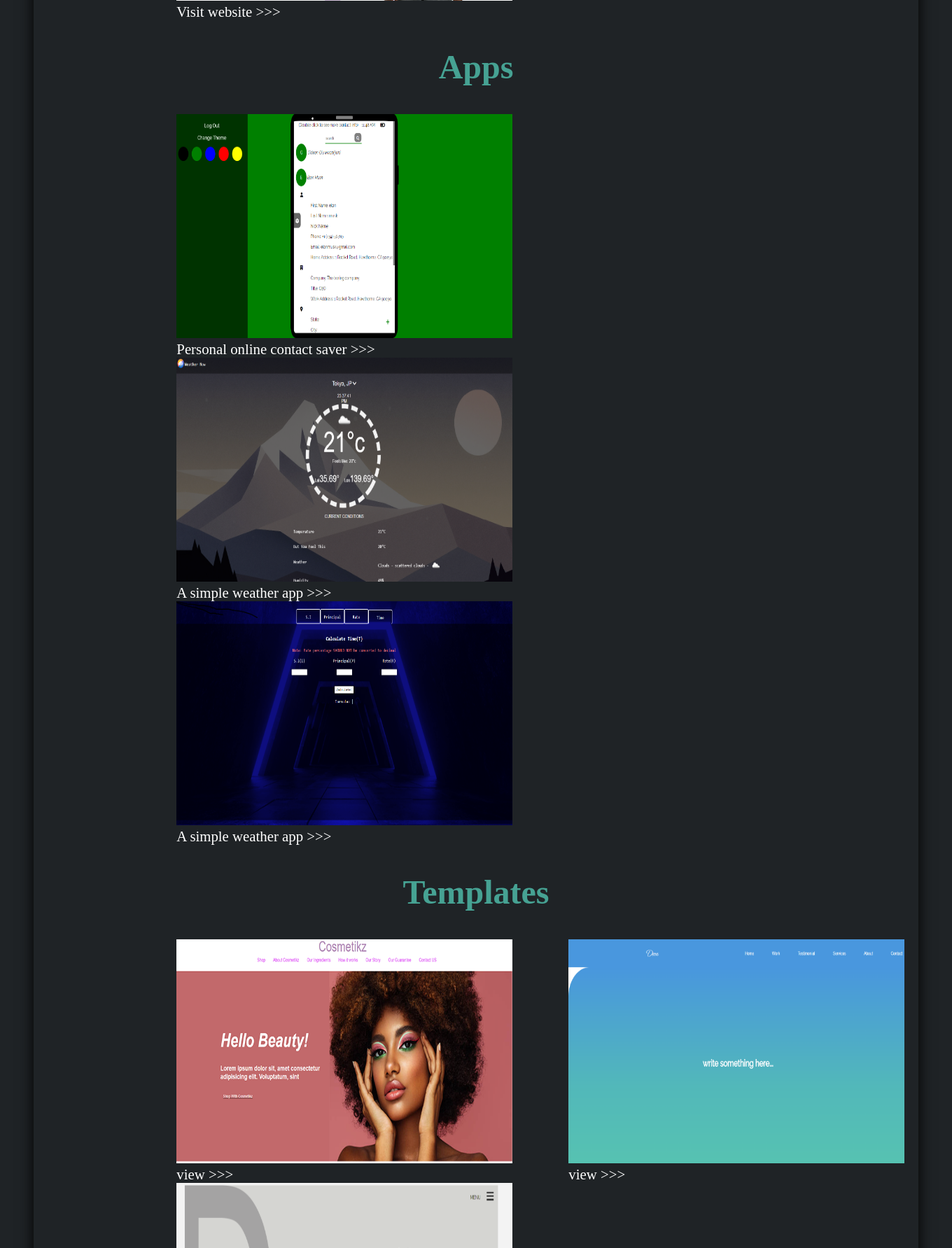
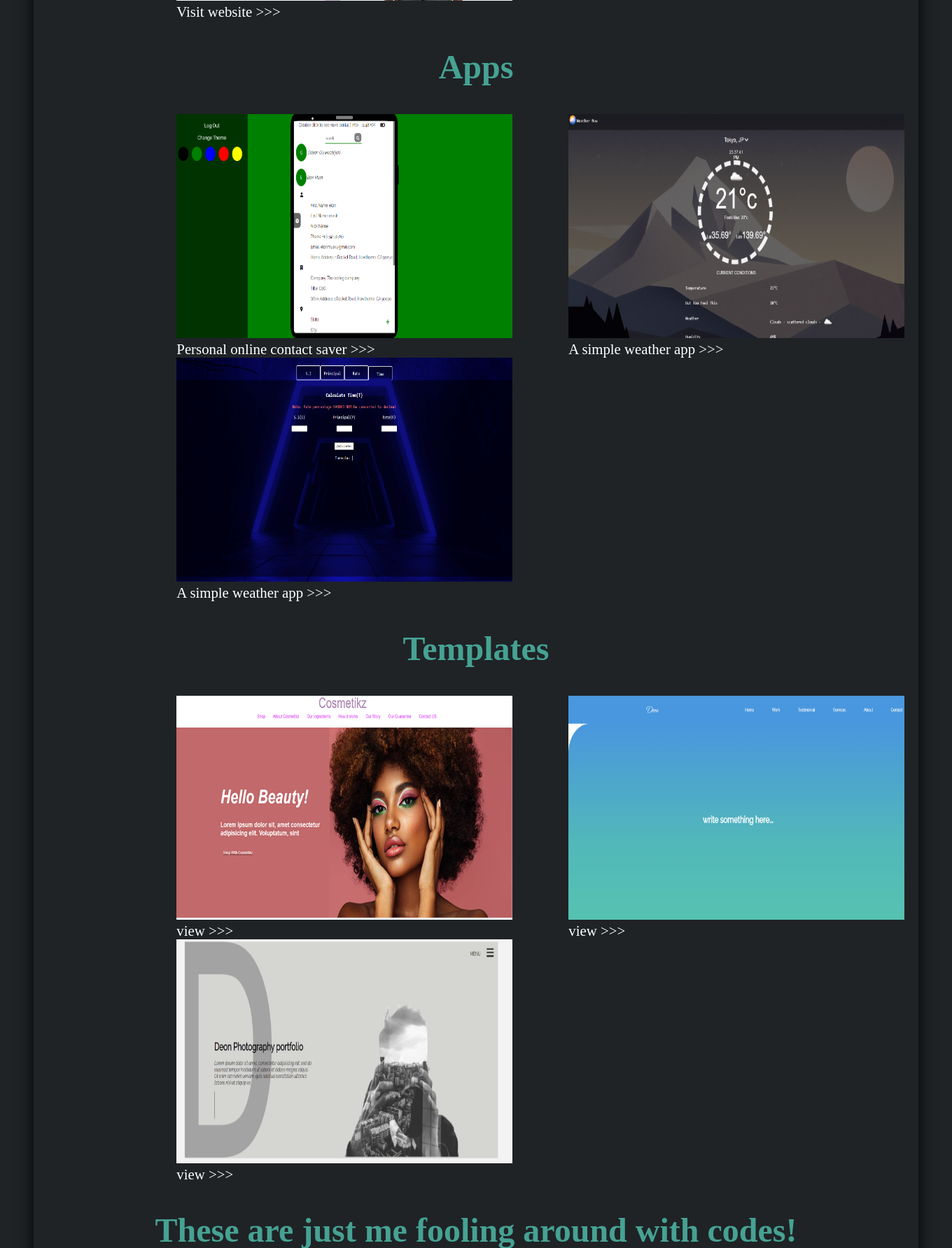
Before and after one commit to GideonDeon/Deonportfolio, a Django app: page /my_work/ in a window 1360 px wide. Shown: the part 698-2481 px from the top of the page at 70% size. Run offline with Django 4.2, Linux system fonts and the light colour scheme.

Commit message:
new update

```diff
--- a/myport/templates/myport/myWork.html
+++ b/myport/templates/myport/myWork.html
@@ -555,14 +555,10 @@
 					<img src="/static/images/contact.png" alt="contactapp">
 					<a href="https://mycontactsaver.herokuapp.com/" target="_blank">Personal online contact saver >>></a>
 				</div>
-			</div>
-			<div class="grid1" data-aos="fade-down" data-aos-duration="1000">
 				<div>
 					<img src="/static/images/Weather.png" alt="template3">
 					<a href="https://weatherconditionnow.herokuapp.com/" target="_blank">A simple weather app >>></a>
 				</div>
-			</div>
-			<div class="grid1" data-aos="fade-down" data-aos-duration="1000">
 				<div>
 					<img src="/static/images/interest.png" alt="s.i_app">
 					<a href="https://deon-simpleinterest-calculator.netlify.app/" target="_blank">A simple weather app >>></a>
```
